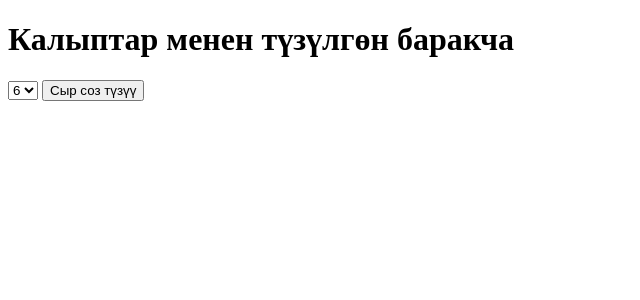
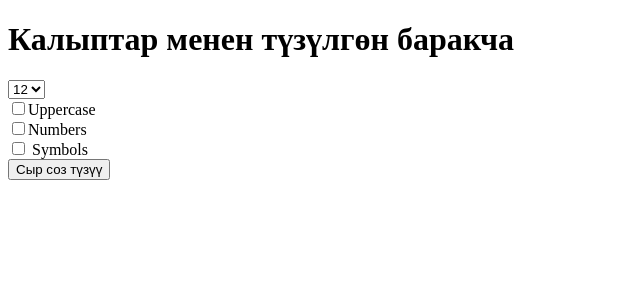
Before and after one commit to nuraaly345/password_generator, a Django app: page / in a window 1280 px wide. Shown: the top 300 px of the page, without its empty margins (0-640 px from the left). Run offline with Django 4.2, Linux system fonts and the light colour scheme.

Commit message:
base.html файлына озгортүүлордү киргизүү

```diff
--- a/generatorapp/templates/base.html
+++ b/generatorapp/templates/base.html
@@ -15,7 +15,19 @@
             <option value="7">7</option>
             <option value="8">8</option>
             <option value="9">9</option>
+            <option value="10">10</option>
+            <option value="11">11</option>
+            <option value="12" selected="selected">12</option>
+
         </select>
+    <br>
+    <input type="checkbox" name="uppercase">Uppercase
+    <br>
+    <input type="checkbox" name="numbers">Numbers
+    <br>
+    <input type="checkbox" name="special characters"> Symbols
+    <br>
+
 
     <button>Сыр соз түзүү</button>
     </form>
--- a/pass_generator/urls.py
+++ b/pass_generator/urls.py
@@ -20,5 +20,5 @@ from generatorapp.views import home, generator
 urlpatterns = [
     path('admin/', admin.site.urls),
     path('', home),
-    path('generator/', generator),
+    path('generator/', generator, name='generator'),
     ]
```
